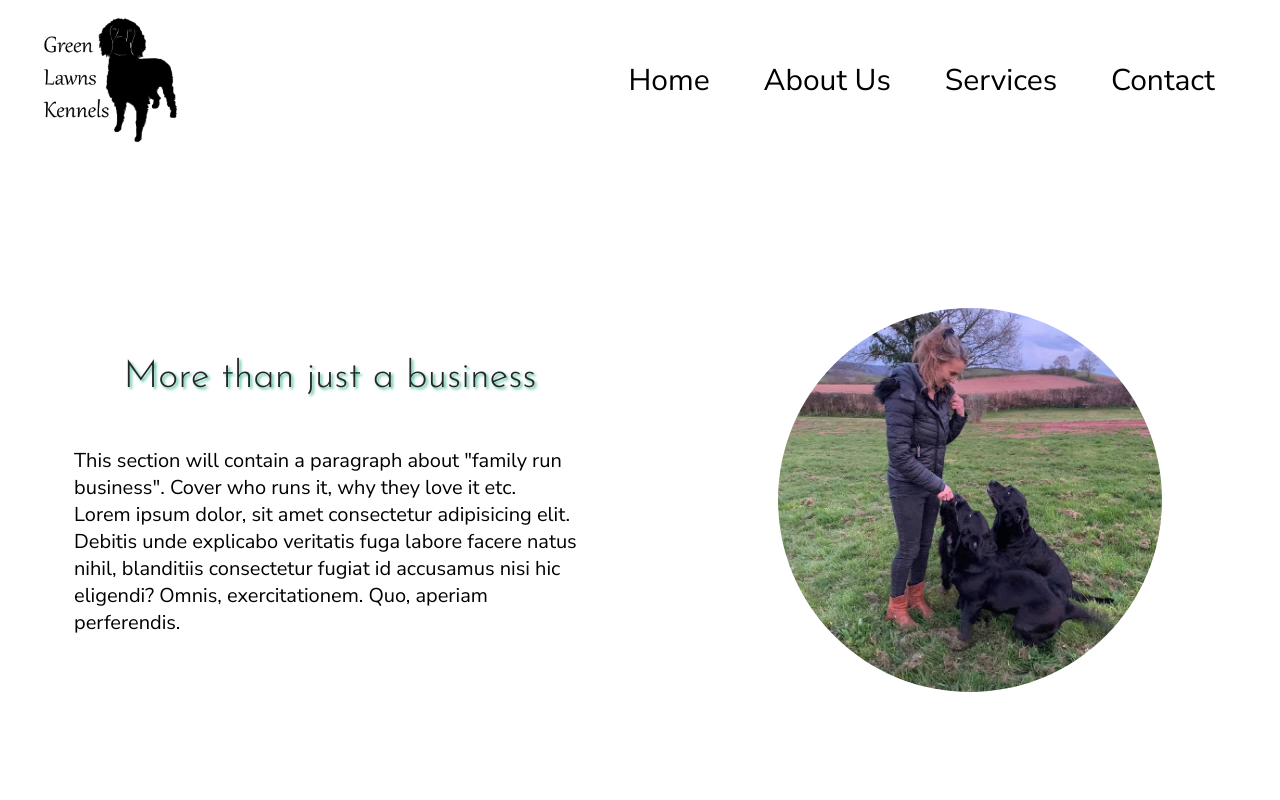
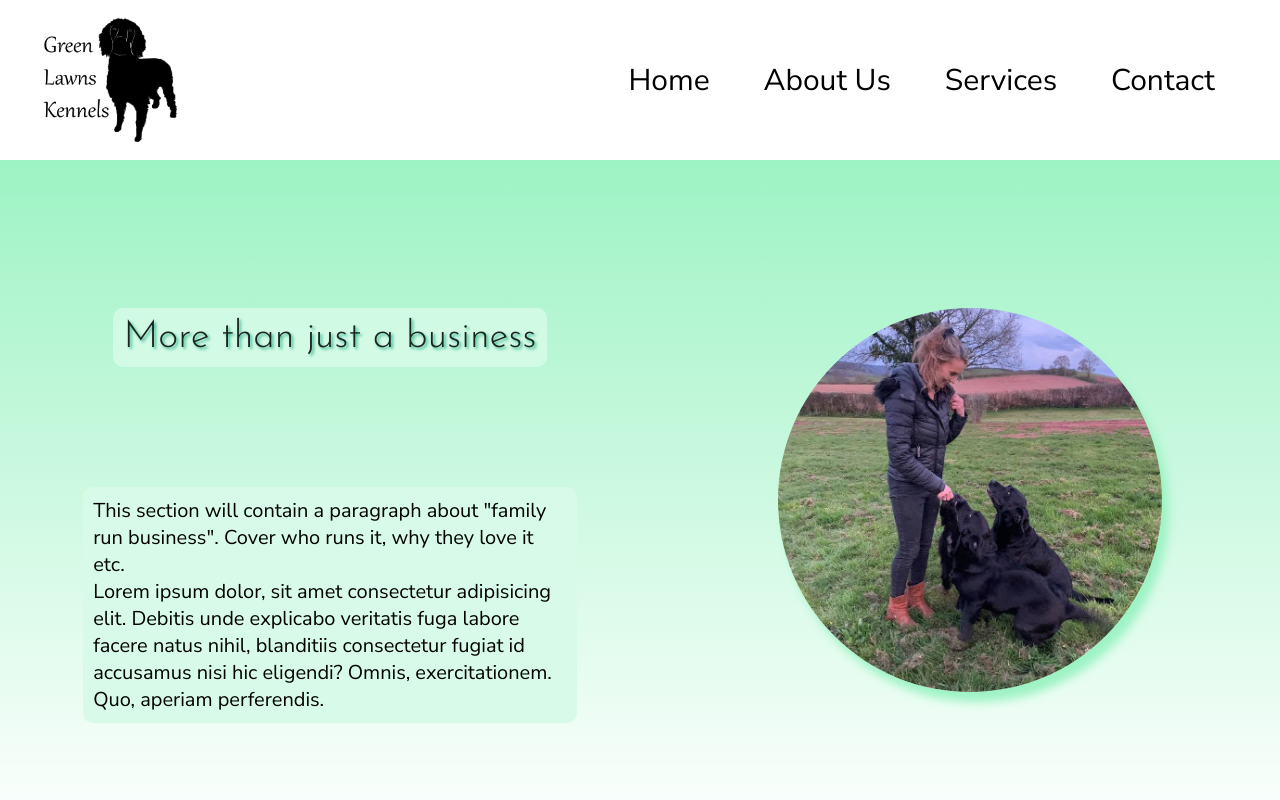
Before and after one commit to Velocima/green-lawns, a React (Create React App) app: page /about in a window 1280 px wide. Shown: the top 800 px of the page. Built offline with nearby package versions, Linux system fonts and the light colour scheme.

Commit message:
further styling added to family section

```diff
--- a/src/css/about.css
+++ b/src/css/about.css
@@ -10,7 +10,8 @@
   .about-container .family {
     display: grid;
     grid-template-columns: 1fr 1fr;
-    height: 85vh; }
+    height: 85vh;
+    background: linear-gradient(#9df3c4, white); }
     .about-container .family .family-text {
       justify-self: center;
       align-self: center;
@@ -25,16 +26,25 @@
         font-family: "Josefin Sans", sans-serif;
         font-size: 3vw;
         font-weight: 300;
-        padding: 50px 0;
+        margin-bottom: 15vh;
         color: black;
         opacity: 0.85;
+        background-color: #d7fbe8;
+        padding: 10px;
+        border-radius: 10px;
         text-shadow: 2px 2px 3px #1fab89; }
+      .about-container .family .family-text p {
+        width: 37vw;
+        padding: 10px;
+        border-radius: 10px;
+        background-color: #d7fbe8; }
     .about-container .family img {
       justify-self: center;
       align-self: center;
       height: 30vw;
       width: 30vw;
       border-radius: 50%;
+      box-shadow: 7px 10px 10px #9df3c4;
       object-fit: cover; }
   .about-container .facilities .banner {
     display: grid;
--- a/src/scss/about.scss
+++ b/src/scss/about.scss
@@ -13,6 +13,7 @@
 		display: grid;
 		grid-template-columns: 1fr 1fr;
 		height: 85vh;
+		background: linear-gradient($container-shadow, white);
 		.family-text {
 			justify-self: center;
 			align-self: center;
@@ -27,10 +28,19 @@
 				font-family: $title-font;
 				font-size: 3vw;
 				font-weight: 300;
-				padding: 50px 0;
+				margin-bottom: 15vh;
 				color: black;
 				opacity: 0.85;
+				background-color: $container-color;
+				padding: 10px;
+				border-radius: 10px;
 				text-shadow: 2px 2px 3px $text-shadow;
+			}
+			p {
+				width: 37vw;
+				padding: 10px;
+				border-radius: 10px;
+				background-color: $container-color;
 			}
 		}
 		img {
@@ -39,6 +49,7 @@
 			height: 30vw;
 			width: 30vw;
 			border-radius: 50%;
+			box-shadow: 7px 10px 10px $container-shadow;
 			object-fit: cover;
 		}
 	}
```
Also changed, not shown: src/images/prices.jpg (added).
